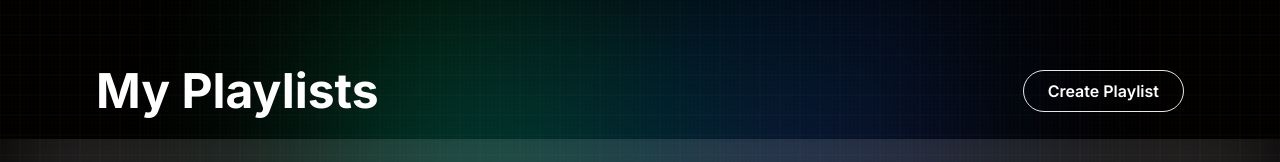
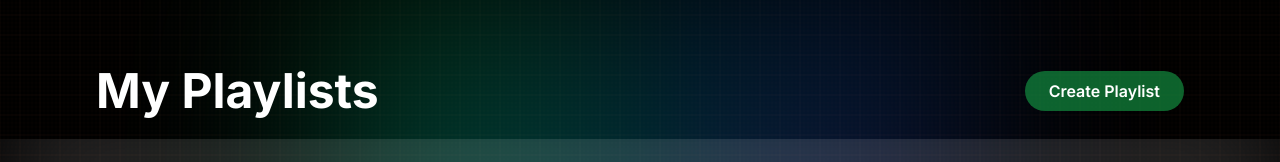
Before and after one commit to DanielJohn17/HarmoniSync, a Next.js app: page /profile/1/playlists in a window 1280 px wide. Shown: the part 125-287 px from the top of the page. Built offline with nearby package versions, Linux system fonts and the light colour scheme; no server answers.

Commit message:
button fix

```diff
--- a/app/profile/[id]/playlists/page.jsx
+++ b/app/profile/[id]/playlists/page.jsx
@@ -64,7 +64,7 @@ const PlayList = ({ params }) => {
         <button
           type="button"
           onClick={() => router.push(`/playlist/${params.id}/create`)}
-          className="py-2 px-6 bg-transparent border hover:bg-green-600 hover:border-green-500 text-white font-semibold rounded-full transition-all duration-300 ease-in-out"
+          className="py-2 px-6 bg-green-600/60 hover:bg-green-600  text-white font-semibold rounded-full transition-all duration-300 ease-in-out"
         >
           Create Playlist
         </button>
```
